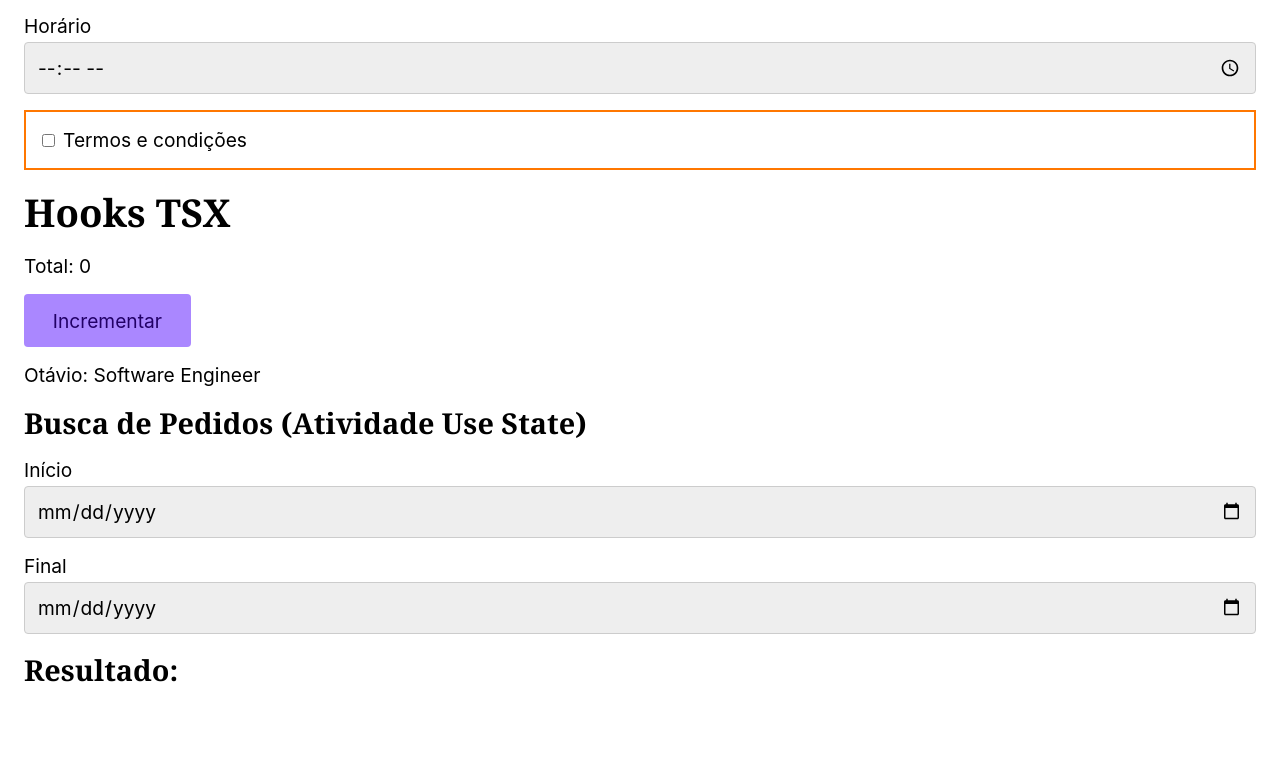
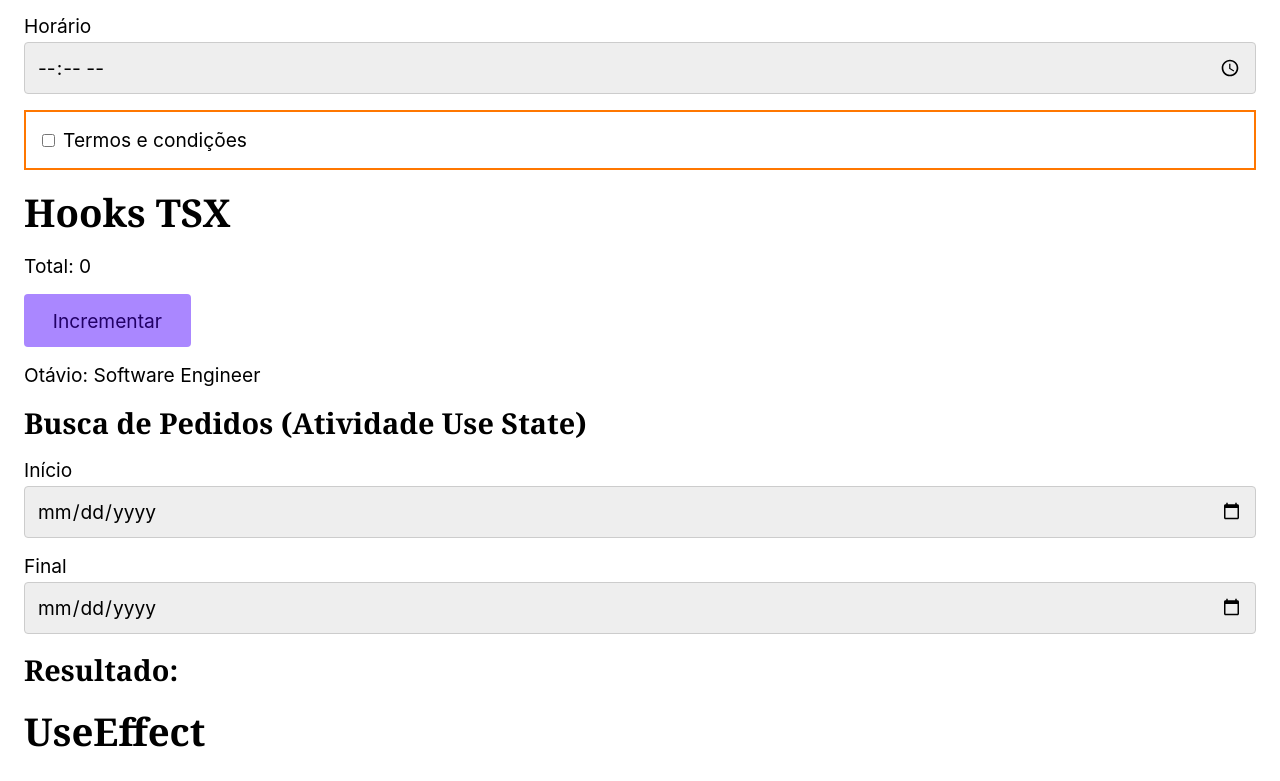
Before and after one commit to otavioborgsm/react-with-typescript, a React (Vite) app: page / in a window 1280 px wide. Shown: the part 472-1253 px from the top of the page. Before the commit the page ends 1185 px from the top, so only its background shows below. Built offline with nearby package versions, Linux system fonts and the light colour scheme.

Commit message:
0302: Implement useEffect

```diff
--- a/src/App.tsx
+++ b/src/App.tsx
@@ -4,6 +4,7 @@ import Input from "./basic-tsx/Input";
 import Checkbox from "./basic-tsx/Checkbox";
 import UseState from "./hooks-tsx/use-state/UseState";
 import UseStateTest from "./hooks-tsx/use-state/UseStateTest";
+import UseEffect from "./hooks-tsx/use-effect/UseEffect";
 
 function App() {
   const [total, setTotal] = React.useState(0);
@@ -37,6 +38,7 @@ function App() {
       <h1>Hooks TSX</h1>
       <UseState />
       <UseStateTest />
+      <UseEffect />
     </div>
   );
 }
--- /dev/null
+++ b/src/hooks-tsx/use-effect/UseEffect.tsx
@@ -0,0 +1,19 @@
+import React from "react";
+
+const UseEffect = () => {
+  React.useEffect(() => {
+    console.log("Montou");
+
+    return () => {
+      console.log("Desmontou");
+    };
+  }, []);
+
+  return (
+    <div>
+      <h1>UseEffect</h1>
+    </div>
+  );
+};
+
+export default UseEffect;
```
